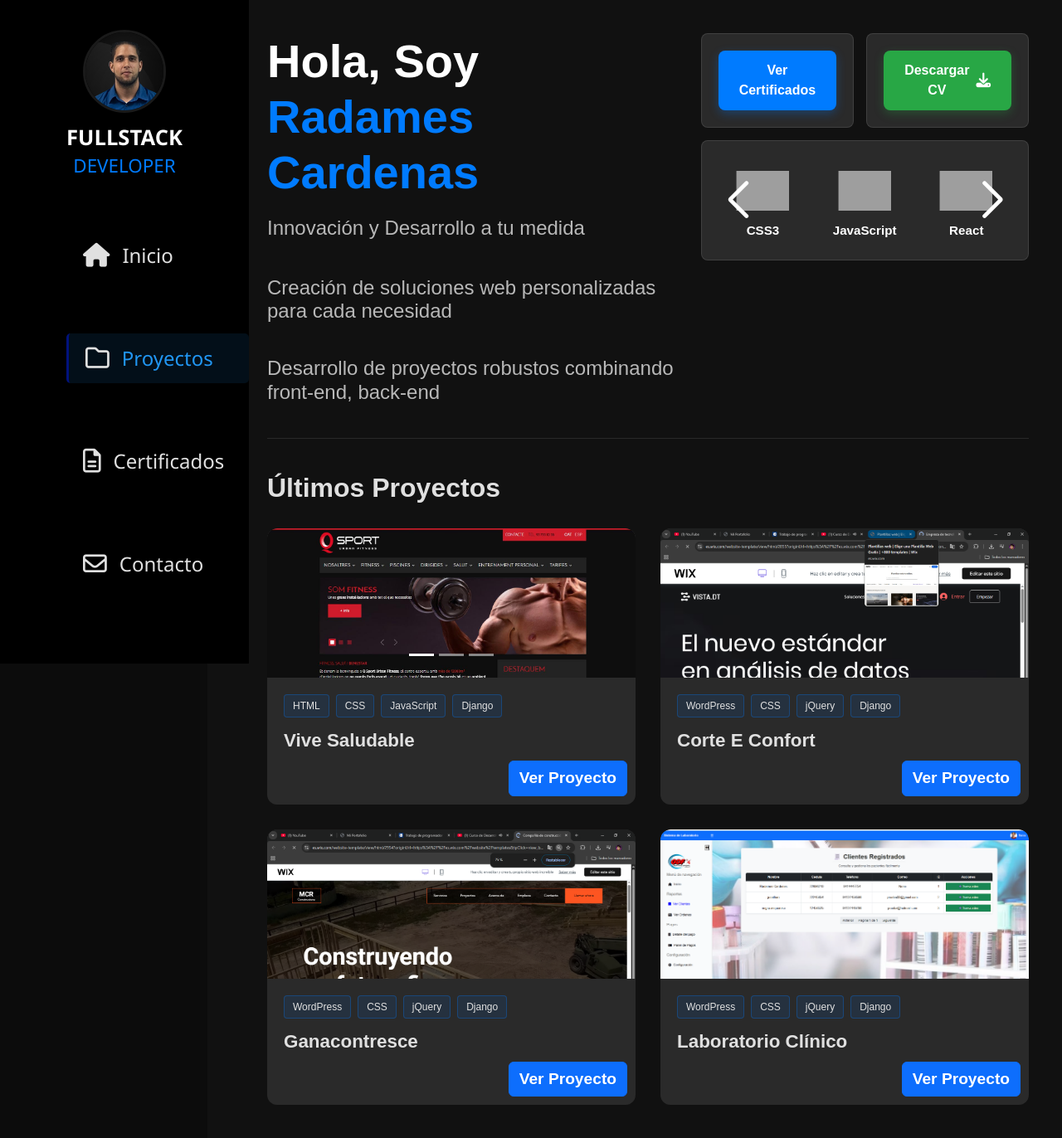
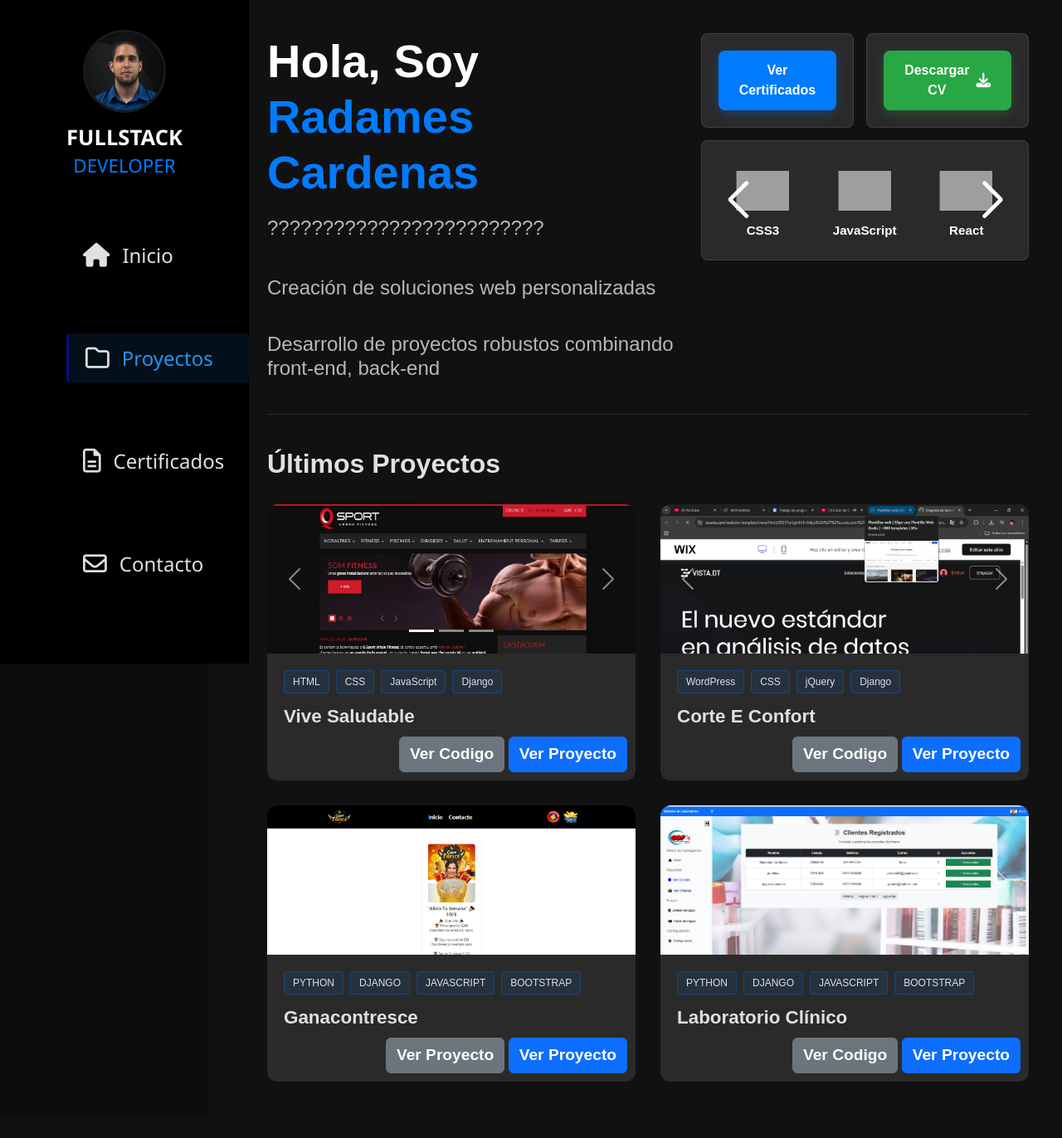
Before and after one commit to Flarxx/PortFolio, a Django app: page /proyectos/ in a window 1280 px wide. Shown: the whole page at 83% size. After the commit the page ends 1304 px from the top, so only its background shows below. Run offline with Django 5.2, Linux system fonts and the light colour scheme; grey boxes are pictures that could not be loaded.

```diff
--- /dev/null
+++ b/nucleo/static/css/certificados.css
@@ -0,0 +1,167 @@
+:root{
+  --neon: #6f3cff; /* color neón principal */
+  --neon-2: #2bd7ff;
+  --bg: #0f0f12;
+}
+
+/* contenedor general */
+.certificados-section {
+  padding: 60px 0;
+  display:flex;
+  justify-content:center;
+  align-items:center;
+  background: radial-gradient(circle at center, rgba(255,255,255,0.02), transparent 40%), var(--bg);
+  min-height: 560px;
+}
+
+/* contenedor del carousel (centrado) */
+.container-carousel{
+  width: 820px;
+  max-width: calc(100% - 60px);
+  position: relative;
+}
+
+/* permitir que las flechas sobresalgan */
+.swiper {
+  overflow: visible;
+}
+
+/* define el ancho de cada slide cuando slidesPerView: 'auto' */
+.swiper-slide {
+  width: 420px; /* ajusta a tu gusto */
+  display:flex;
+  justify-content:center;
+  align-items:center;
+}
+
+/* tarjeta del certificado */
+.card-cert{
+  width: 100%;
+  background: linear-gradient(180deg, rgba(255,255,255,0.02), rgba(255,255,255,0.01));
+  border-radius: 14px;
+  padding: 16px;
+  box-sizing: border-box;
+  border: 2px solid rgba(255,255,255,0.04);
+  transition: transform 300ms ease, box-shadow 300ms ease;
+  position: relative;
+}
+
+/* frame para la imagen del certificado */
+.cert-frame{
+  background: #0b0b0b;
+  padding: 12px;
+  border-radius: 8px;
+  display:flex;
+  justify-content:center;
+  align-items:center;
+  box-shadow: 0 10px 30px rgba(0,0,0,0.6);
+  margin-bottom: 12px;
+}
+
+/* imagen del certificado */
+.cert-image{
+  width: 100%;
+  max-height: 260px;
+  object-fit: contain;
+  display:block;
+}
+
+/* info debajo de la imagen */
+.card-info{
+  text-align:center;
+  color: #eee;
+  padding: 6px 12px;
+}
+
+.cert-title{
+  font-size: 1.05rem;
+  margin: 6px 0 4px;
+  font-weight: 700;
+}
+
+.cert-sub{
+  font-size: 0.9rem;
+  color: #bfc6d1;
+  margin-bottom: 10px;
+}
+
+/* botón */
+.btn-view{
+  display:inline-block;
+  background: linear-gradient(90deg, var(--neon), var(--neon-2));
+  color:white;
+  padding: 8px 14px;
+  border-radius: 8px;
+  text-decoration:none;
+  font-weight:600;
+  box-shadow: 0 6px 20px rgba(111,60,255,0.18);
+}
+
+/* slide activo: efecto neón y escala */
+.swiper-slide-active .card-cert{
+  transform: scale(1.06);
+  box-shadow: 0 0 30px rgba(111,60,255,0.28), 0 0 80px rgba(43,215,255,0.06);
+  border: 2px solid rgba(111,60,255,0.35);
+}
+
+/* flechas personalizadas (neón outline) */
+.custom-nav{
+  position: absolute;
+  top: 50%;
+  transform: translateY(-50%);
+  width: 80px;
+  height: 80px;
+  display:flex;
+  align-items:center;
+  justify-content:center;
+  cursor: pointer;
+  z-index: 20;
+  filter: drop-shadow(0 6px 20px rgba(111,60,255,0.2));
+  color: rgba(255,255,255,0.92);
+  transition: transform .18s ease;
+}
+
+/* posiciones */
+.custom-prev { left: -110px; }
+.custom-next { right: -110px; }
+
+.custom-nav:hover { transform: translateY(-50%) scale(1.04); }
+
+/* estilo de los SVG path: color del neón (usa currentColor) */
+.custom-nav svg { color: transparent; }
+.custom-nav path { stroke: rgba(255,255,255,0.85); filter: drop-shadow(0 0 12px rgba(111,60,255,0.65)); }
+
+/* pagination */
+.swiper-pagination {
+  position: absolute;
+  bottom: -28px;
+  left: 50%;
+  transform: translateX(-50%);
+}
+.swiper-pagination-bullet {
+  width: 12px; height: 6px; border-radius: 6px;
+  opacity: 0.5;
+  background: rgba(255,255,255,0.18);
+  margin: 0 6px !important;
+}
+.swiper-pagination-bullet-active {
+  background: linear-gradient(90deg, var(--neon), var(--neon-2));
+  opacity: 1;
+  width: 20px;
+  height: 6px;
+}
+
+/* responsive */
+@media (max-width: 980px) {
+  .container-carousel { width: 660px; }
+  .swiper-slide { width: 360px; }
+  .custom-prev { left: -70px; }
+  .custom-next { right: -70px; }
+}
+
+@media (max-width: 640px) {
+  .container-carousel { width: 100%; padding: 0 10px; }
+  .swiper-slide { width: 300px; }
+  .custom-prev, .custom-next { display:none; } /* ocultar flechas en móviles si quieres */
+  .cert-image { max-height: 200px; }
+}
--- a/nucleo/static/css/proyectos.css
+++ b/nucleo/static/css/proyectos.css
@@ -143,6 +143,8 @@
 }
 
 .btn-container {
+
+
     text-align: right;
     margin-top: 10px;
     margin-bottom: 10px;
--- a/nucleo/templates/nucleo/Proyectos.html
+++ b/nucleo/templates/nucleo/Proyectos.html
@@ -10,9 +10,9 @@
         <h1 class="greeting-title">
             Hola, Soy <span class="nombre">Radames Cardenas</span>
         </h1>
-        <p class="subtitle">Innovación y Desarrollo a tu medida</p>
-        <h2 class="subtitle1">Creación de soluciones web personalizadas para cada necesidad</h2>
-<h2 class="subtitle1">Desarrollo de proyectos robustos combinando front-end, back-end</h2>
+        <p class="subtitle">?????????????????????????</p>
+        <h2 class="subtitle1">Creación de soluciones web personalizadas</h2>
+        <h2 class="subtitle1">Desarrollo de proyectos robustos combinando front-end, back-end</h2>
     </div>
 
     <!-- segundo grid -->
@@ -45,7 +45,7 @@
                     <div class="swiper-slide">
                         <img class="tech-icon" src="https://cdn.jsdelivr.net/npm/simple-icons@3.13.0/icons/django.svg" alt="Django" loading="lazy">
                         <p class="tech-name">Django</p>
-                    </div iv>
+                    </div>
                     <div class="swiper-slide">
                         <img class="tech-icon" src="https://cdn.jsdelivr.net/gh/devicons/devicon/icons/python/python-original.svg" alt="Python" loading="lazy">
                         <p class="tech-name">Python</p>
@@ -69,9 +69,10 @@
 
 <h2 class="section-title">Últimos Proyectos</h2>
 <div class="grid-proyectos">
+
     <!-- CARD 1 -->
     <div class="card-carrousel">
-        <div id="carousel1" class="carousel slide project-carousel">
+        <div id="carousel1" class="carousel slide project-carousel" data-bs-ride="carousel">
             <div class="carousel-indicators">
                 <button type="button" data-bs-target="#carousel1" data-bs-slide-to="0" class="active"></button>
                 <button type="button" data-bs-target="#carousel1" data-bs-slide-to="1"></button>
@@ -88,6 +89,15 @@
                     <img src="{% static 'img/proyectos/Lab4.png' %}" class="d-block w-100" alt="Proyecto 3"/>
                 </div>
             </div>
+            <!-- Botones de navegación -->
+            <button class="carousel-control-prev" type="button" data-bs-target="#carousel1" data-bs-slide="prev">
+                <span class="carousel-control-prev-icon" aria-hidden="true"></span>
+                <span class="visually-hidden">Anterior</span>
+            </button>
+            <button class="carousel-control-next" type="button" data-bs-target="#carousel1" data-bs-slide="next">
+                <span class="carousel-control-next-icon" aria-hidden="true"></span>
+                <span class="visually-hidden">Siguiente</span>
+            </button>
         </div>
         <div class="tech-tags">
             <span class="tag">HTML</span>
@@ -97,13 +107,14 @@
         </div>
         <h3 class="project-title">Vive Saludable</h3>
         <div class="btn-container">
-            <button class="btn btn-primary">Ver Proyecto</button>
+            <button class="btn btn-secondary">Ver Codigo</button>
+            <a href="https://ganacontresce-flarxx.pythonanywhere.com/" target="_blank" class="btn btn-primary">Ver Proyecto</a>
         </div>
     </div>
 
     <!-- CARD 2 -->
     <div class="card-carrousel">
-        <div id="carousel2" class="carousel slide project-carousel">
+        <div id="carousel2" class="carousel slide project-carousel" data-bs-ride="carousel">
             <div class="carousel-inner">
                 <div class="carousel-item active">
                     <img src="{% static 'img/proyectos/ejemplo3.png' %}" class="d-block w-100" alt="Proyecto Corte E Confort"/>
@@ -115,6 +126,15 @@
                     <img src="{% static 'img/proyectos/Lab4.png' %}" class="d-block w-100" alt="Proyecto 3"/>
                 </div>
             </div>
+            <!-- Botones de navegación -->
+            <button class="carousel-control-prev" type="button" data-bs-target="#carousel2" data-bs-slide="prev">
+                <span class="carousel-control-prev-icon" aria-hidden="true"></span>
+                <span class="visually-hidden">Anterior</span>
+            </button>
+            <button class="carousel-control-next" type="button" data-bs-target="#carousel2" data-bs-slide="next">
+                <span class="carousel-control-next-icon" aria-hidden="true"></span>
+                <span class="visually-hidden">Siguiente</span>
+            </button>
         </div>
         <div class="tech-tags">
             <span class="tag">WordPress</span>
@@ -124,40 +144,51 @@
         </div>
         <h3 class="project-title">Corte E Confort</h3>
         <div class="btn-container">
+            <button class="btn btn-secondary">Ver Codigo</button>
             <button class="btn btn-primary">Ver Proyecto</button>
         </div>
     </div>
 
     <!-- CARD 3 -->
     <div class="card-carrousel">
-        <div id="carousel3" class="carousel slide project-carousel">
+        <div id="carousel3" class="carousel slide project-carousel" data-bs-ride="carousel">
             <div class="carousel-inner">
                 <div class="carousel-item active">
-                    <img src="{% static 'img/proyectos/4.png' %}" class="d-block w-100" alt="Ganacontresce"/>
+                    <img src="{% static 'img/proyectos/1.png' %}" class="d-block w-100" alt="Ganacontresce"/>
                 </div>
                 <div class="carousel-item">
-                    <img src="{% static 'img/proyectos/Lab3.png' %}" class="d-block w-100" alt="Proyecto 2"/>
+                    <img src="{% static 'img/proyectos/2.png' %}" class="d-block w-100" alt="Proyecto 2"/>
                 </div>
                 <div class="carousel-item">
-                    <img src="{% static 'img/proyectos/Lab4.png' %}" class="d-block w-100" alt="Proyecto 3"/>
+                    <img src="{% static 'img/proyectos/2.png' %}" class="d-block w-100" alt="Proyecto 3"/>
                 </div>
             </div>
+            <!-- Botones de navegación -->
+            <button class="carousel-control-prev" type="button" data-bs-target="#carousel3" data-bs-slide="prev">
+                <span class="carousel-control-prev-icon" aria-hidden="true"></span>
+                <span class="visually-hidden">Anterior</span>
+            </button>
+            <button class="carousel-control-next" type="button" data-bs-target="#carousel3" data-bs-slide="next">
+                <span class="carousel-control-next-icon" aria-hidden="true"></span>
+                <span class="visually-hidden">Siguiente</span>
+            </button>
         </div>
         <div class="tech-tags">
-            <span class="tag">WordPress</span>
-            <span class="tag">CSS</span>
-            <span class="tag">jQuery</span>
-            <span class="tag">Django</span>
+            <span class="tag">PYTHON</span>
+            <span class="tag">DJANGO</span>
+            <span class="tag">JAVASCRIPT</span>
+            <span class="tag">BOOTSTRAP</span>
         </div>
         <h3 class="project-title">Ganacontresce</h3>
         <div class="btn-container">
-            <button class="btn btn-primary">Ver Proyecto</button>
+            <a href="https://github.com/Flarxx/Ganacontrece     " target="_blank" class="btn btn-secondary">Ver Proyecto</a>
+            <a href="https://ganacontresce-flarxx.pythonanywhere.com/" target="_blank" class="btn btn-primary">Ver Proyecto</a>
         </div>
     </div>
 
     <!-- CARD 4 -->
     <div class="card-carrousel">
-        <div id="carousel4" class="carousel slide project-carousel">
+        <div id="carousel4" class="carousel slide project-carousel" data-bs-ride="carousel">
             <div class="carousel-inner">
                 <div class="carousel-item active">
                     <img src="{% static 'img/proyectos/Lab1.png' %}" class="d-block w-100" alt="Proyecto"/>
@@ -169,15 +200,25 @@
                     <img src="{% static 'img/proyectos/Lab4.png' %}" class="d-block w-100" alt="Proyecto 3"/>
                 </div>
             </div>
+            <!-- Botones de navegación -->
+            <button class="carousel-control-prev" type="button" data-bs-target="#carousel4" data-bs-slide="prev">
+                <span class="carousel-control-prev-icon" aria-hidden="true"></span>
+                <span class="visually-hidden">Anterior</span>
+            </button>
+            <button class="carousel-control-next" type="button" data-bs-target="#carousel4" data-bs-slide="next">
+                <span class="carousel-control-next-icon" aria-hidden="true"></span>
+                <span class="visually-hidden">Siguiente</span>
+            </button>
         </div>
         <div class="tech-tags">
-            <span class="tag">WordPress</span>
-            <span class="tag">CSS</span>
-            <span class="tag">jQuery</span>
-            <span class="tag">Django</span>
+            <span class="tag">PYTHON</span>
+            <span class="tag">DJANGO</span>
+            <span class="tag">JAVASCRIPT</span>
+            <span class="tag">BOOTSTRAP</span>
         </div>
         <h3 class="project-title">Laboratorio Clínico</h3>
         <div class="btn-container">
+            <button class="btn btn-secondary">Ver Codigo</button>
             <button class="btn btn-primary">Ver Proyecto</button>
         </div>
     </div>
--- a/nucleo/templates/nucleo/layout.html
+++ b/nucleo/templates/nucleo/layout.html
@@ -14,6 +14,7 @@
     <!-- Tus estilos específicos de la vista -->
     <link rel="stylesheet" href="{% static 'css/main.css' %}">
     <link rel="stylesheet" href="{% static 'css/proyectos.css' %}">
+    <link rel="stylesheet" href="{% static 'css/certificados.css' %}">
 
     <!-- Iconos -->
     <link rel="stylesheet" href="https://cdnjs.cloudflare.com/ajax/libs/font-awesome/6.5.0/css/all.min.css">
--- a/nucleo/templates/nucleo/main.html
+++ b/nucleo/templates/nucleo/main.html
@@ -16,7 +16,7 @@
   <div class="card big">
     <h2>Tu socio ideal en desarrollo web</h2>
     <span>
-     Desarrollador Fullstack Junior: Bases sólidas en python, Django, JavaScript potenciadas por 10+ años de experiencia en resolución de problemas de IT
+     Desarrollador Fullstack: Bases sólidas en python, Django, JavaScript potenciadas por 10+ años de experiencia en resolución de problemas de IT
     </span>
     <a href="#" class="btn">Contáctame ›</a>
   </div>
--- a/nucleo/urls.py
+++ b/nucleo/urls.py
@@ -1,8 +1,13 @@
 from django.urls import path
+from django.conf import settings
+from django.conf.urls.static import static
 from . import views
 
 urlpatterns = [
     path('', views.inicio, name='inicio'),
-    path('', views.inicio, name='home'),
     path('proyectos/', views.proyectos, name='proyectos'),
+    path('certificados/', views.certificados, name='certificados'),
 ]
+
+if settings.DEBUG:
+    urlpatterns += static(settings.MEDIA_URL, document_root=settings.MEDIA_ROOT)
--- a/nucleo/views.py
+++ b/nucleo/views.py
@@ -1,7 +1,13 @@
 from django.shortcuts import render
+from .models import Certificado
 
 def inicio(request):
     return render(request, 'nucleo/main.html')
 
 def proyectos(request):
     return render(request, 'nucleo/proyectos.html')
+
+
+def certificados(request):
+    certificates = Certificate.objects.filter(published=True).order_by('-order', '-date')
+    return render(request, 'nucleo/certificados.html', {'certificates': certificates})
```
Also changed, not shown: PortFolio/settings.py (+0 -11 lines), nucleo/admin.py (+7 -1 lines), nucleo/models.py (+26 -1 lines), nucleo/static/js/certificados.js (added, +41 -0 lines), nucleo/templates/nucleo/certificados.html (added, +62 -0 lines), db.sqlite3, nucleo/migrations/0001_initial.py (added), nucleo/static/img/certificados/JavaScript.png (added), nucleo/static/img/certificados/Responsive.png (added), nucleo/static/img/proyectos/1.png (added), nucleo/static/img/proyectos/2.png (added).
